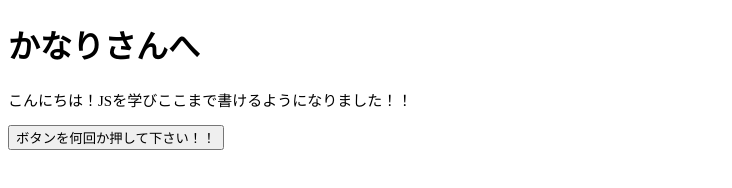
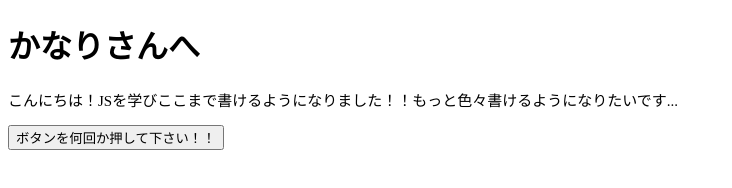
Before and after one commit to Pochi0715/kanari, a plain HTML site: page index.html in a window 1280 px wide. Shown: the whole page, without its empty margins (0-732 px from the left). Drawn offline with Linux system fonts and the light colour scheme.

Commit message:
Update index.html

```diff
--- a/index.html
+++ b/index.html
@@ -15,7 +15,7 @@
 </head>
 <body>
     <h1>かなりさんへ</h1>
-    <p>こんにちは！JSを学びここまで書けるようになりました！！</p>
+    <p>こんにちは！JSを学びここまで書けるようになりました！！もっと色々書けるようになりたいです...</p>
     <button onclick="showMessage()">ボタンを何回か押して下さい！！</button>
     <p id="message"></p>
 
```
